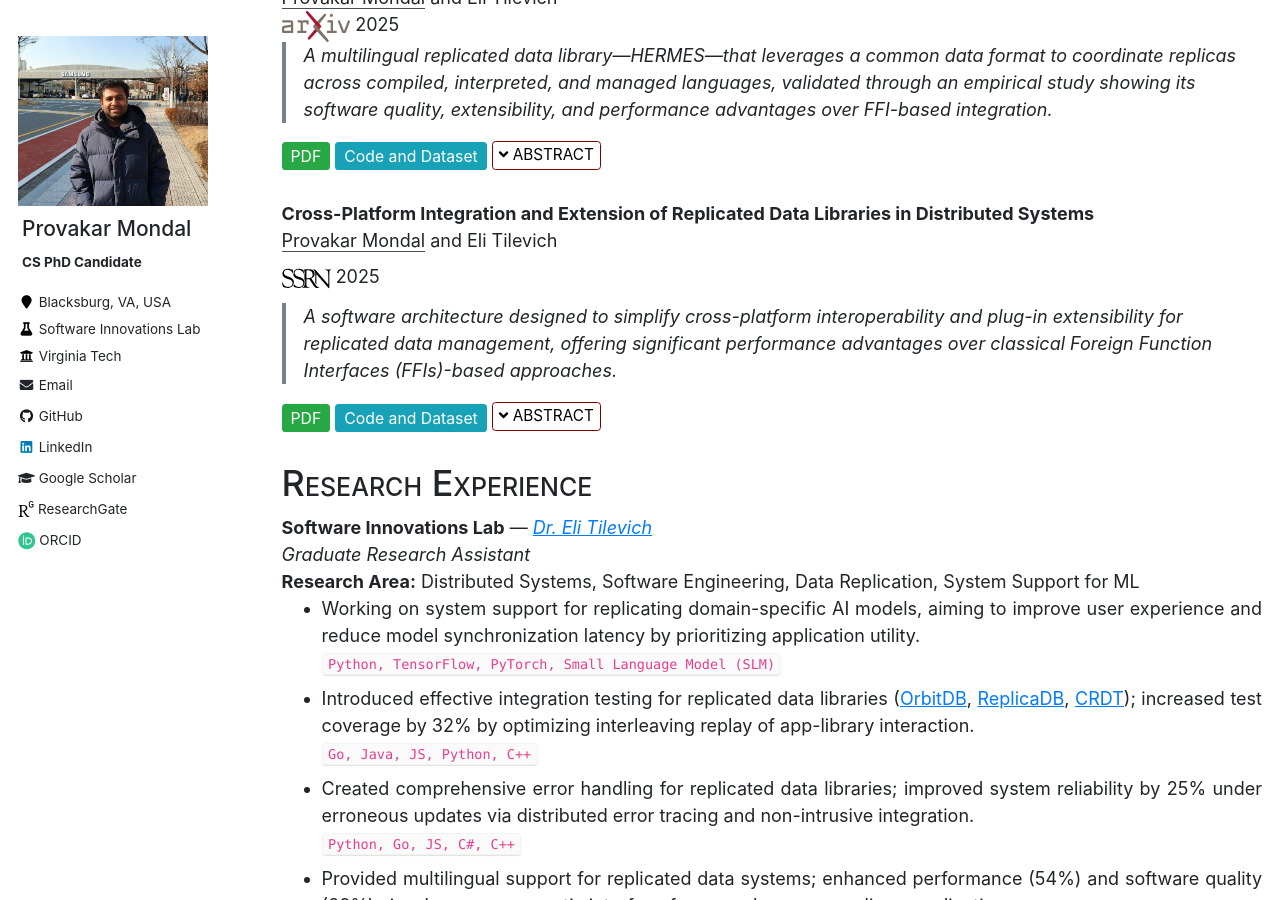
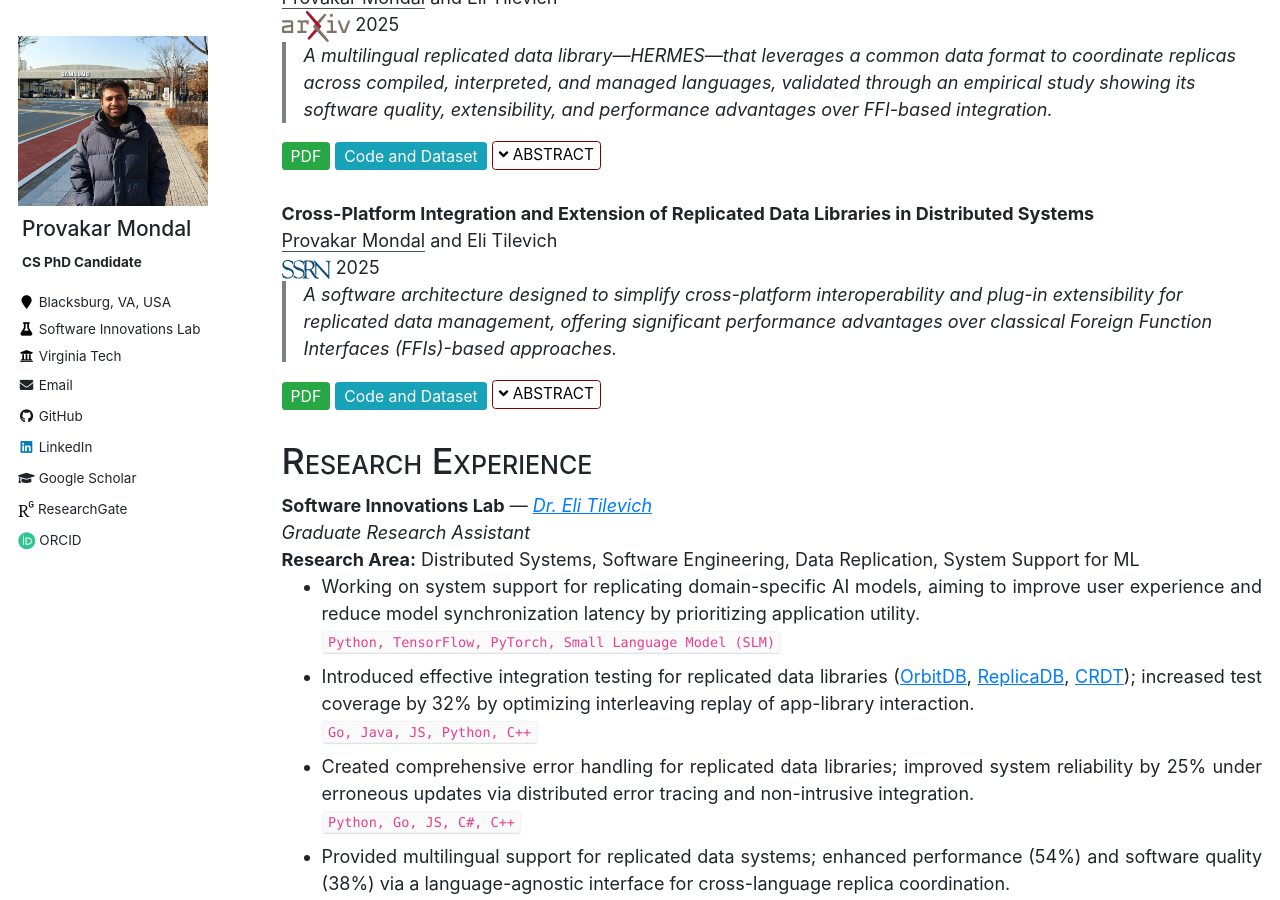
Before and after one commit to surzoprovakar/surzoprovakar.github.io, a Jekyll site: the page built from _pages/research.md, in a window 1280 px wide and 900 px high, scrolled down 1332 px. Built offline with Jekyll 4.4.1, drawn with Linux system fonts in a browser that asks for light colours; comment, search, counter and statistics services are not loaded.

Commit message:
update the ssrn logo file

```diff
--- a/_pages/research.md
+++ b/_pages/research.md
@@ -182,7 +182,7 @@
 <!-- --------------------- -->
 <b>Cross-Platform Integration and Extension of Replicated Data Libraries in Distributed Systems</b>
 <br><u>Provakar Mondal</u> and Eli Tilevich
-<br><img src="/assets/ssrn_logo.svg" alt="arXiv" style="height:5%; width:5%;object-fit: contain;"/> 2025
+<br><img src="/assets/SSRN_Logo.svg" alt="arXiv" style="height:4%; width:5%;object-fit: contain;"/> 2025
 <br>
 <blockquote>
     <p>A software architecture designed to simplify cross-platform interoperability and plug-in extensibility for replicated data management, offering significant performance advantages over classical Foreign Function Interfaces (FFIs)-based approaches.</p>
```
Also changed, not shown: assets/SSRN_Logo.svg (added), assets/ssrn_logo.svg (deleted).
